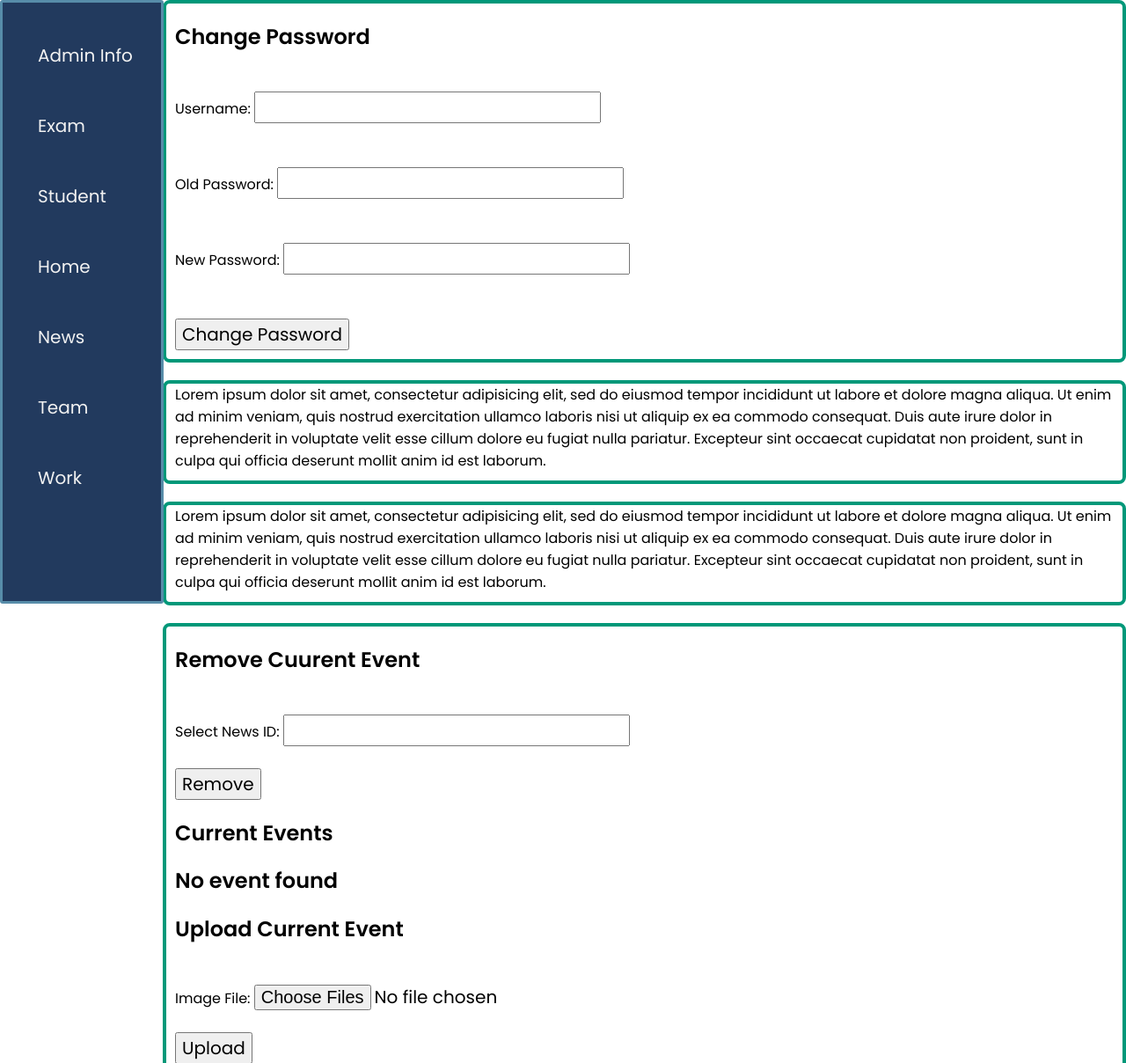
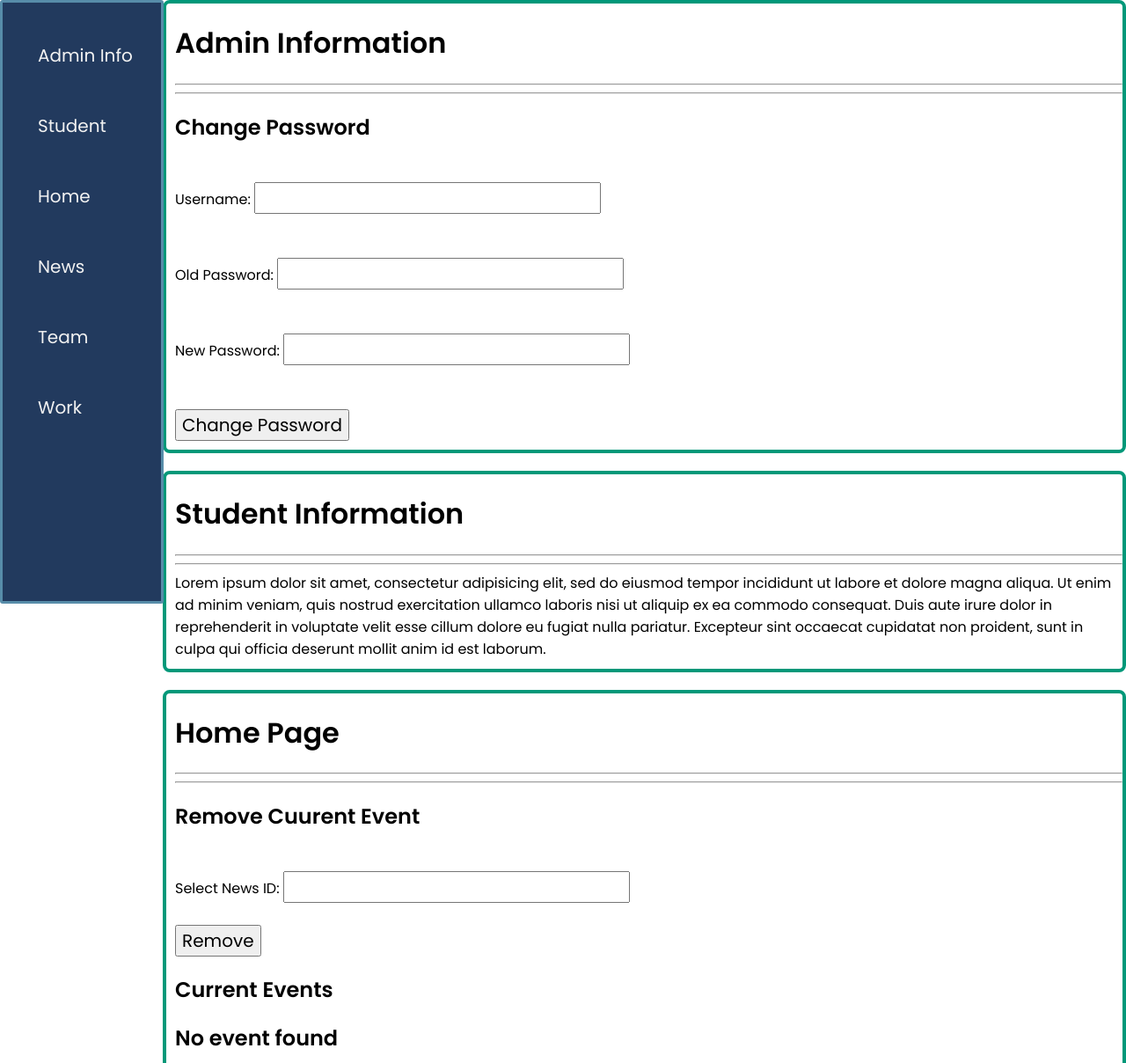
Before and after one commit to MahmudMridul/wisdom-academy-website, a PHP site: page /php/admin-page.php in a window 1280 px wide. Shown: the part 100-1308 px from the top of the page at 88% size. Run offline with PHP 8.4, Linux system fonts and the light colour scheme; the visitor is signed in with stand-in values (Sample User, id 1); data that the repository does not hold is empty.

Commit message:
few tweaks

```diff
--- a/php/admin-page.php
+++ b/php/admin-page.php
@@ -63,10 +63,6 @@
         </li>
 
         <li>
-          <a href="#exam">Exam</a>
-        </li>
-
-        <li>
           <a href="#student">Student</a>
         </li>
 
@@ -94,6 +90,9 @@
 
       <!-- PASSWORD CHANGE SECTION FOR ADMIN  -->
       <div class="admin-info" id="admin-info">
+        <h1>Admin Information</h1>
+        <hr><hr>
+
         <h2>Change Password</h2>
         <form class="" action="" method="post">
 
@@ -148,19 +147,10 @@
 
       ?>
 
-      <!-- EXAM SECTION  -->
-      <div class="exam" id="exam">
-        Lorem ipsum dolor sit amet, consectetur adipisicing elit, sed do eiusmod
-        tempor incididunt ut labore et dolore magna aliqua. Ut enim ad minim
-        veniam, quis nostrud exercitation ullamco laboris nisi ut aliquip ex ea
-        commodo consequat. Duis aute irure dolor in reprehenderit in voluptate
-        velit esse cillum dolore eu fugiat nulla pariatur. Excepteur sint occaecat
-        cupidatat non proident, sunt in culpa qui officia deserunt mollit anim id
-        est laborum.
-      </div>
-
       <!-- STUDENT SECTION  -->
       <div class="student" id="student">
+        <h1>Student Information</h1>
+        <hr><hr>
         Lorem ipsum dolor sit amet, consectetur adipisicing elit, sed do eiusmod
         tempor incididunt ut labore et dolore magna aliqua. Ut enim ad minim
         veniam, quis nostrud exercitation ullamco laboris nisi ut aliquip ex ea
@@ -172,6 +162,8 @@
 
       <!-- HOME SECTION  -->
       <div class="home" id="home">
+        <h1>Home Page</h1>
+        <hr><hr>
 
           <!-- REMOVE CURRENT EVENT CONTENTS FORM  -->
           <h2>Remove Cuurent Event</h2>
@@ -434,6 +426,9 @@
       <!-- NEWS SECTION  -->
       <div class="news" id="news">
 
+        <h1>News Page</h1>
+        <hr><hr>
+
         <!-- REMOVE NEWS CONTENTS FORM  -->
         <h2>Remove News Contents</h2>
 
@@ -582,6 +577,9 @@
       <!-- TEAM SECTION -->
       <div class="team" id="team">
 
+        <h1>Team Information</h1>
+        <hr><hr>
+
         <h2>Remove a Member</h2>
 
         <!-- REMOVE TEAM MEMBER FORM  -->
@@ -725,7 +723,8 @@
       </div>
 
       <div class="work" id="work">
-
+        <h1>Work Page</h1>
+        <hr><hr>
         <!-- REMOVE WORK CONTENTS FORM  -->
         <h2>Remove Work Contents</h2>
 
```
Also changed, not shown: php/admin-login.php (+21 -19 lines).
